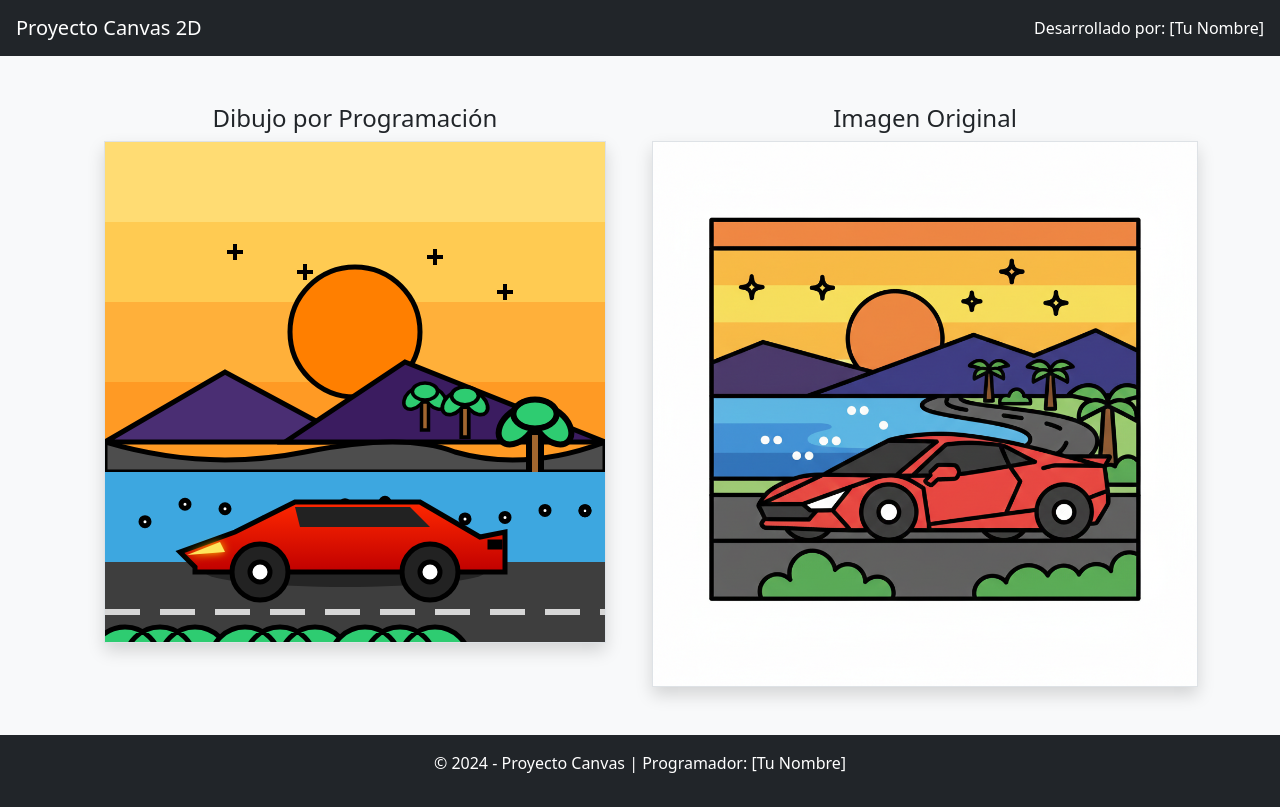
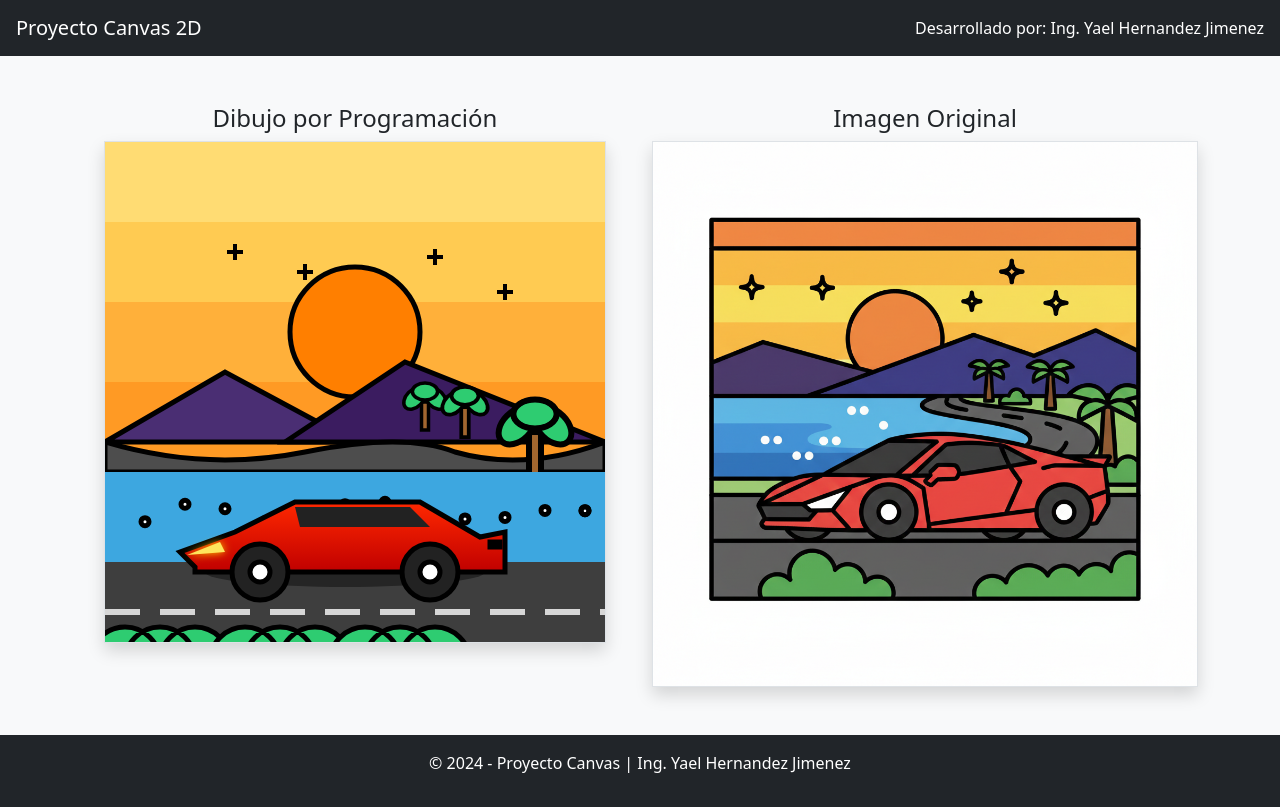
Before and after one commit to Makunouchi10/examen-tema1, a plain HTML site: page index.html in a window 1280 px wide. Drawn offline with nearby package versions, Linux system fonts and the light colour scheme.

Commit message:
agregue datos

```diff
--- a/index.html
+++ b/index.html
@@ -22,7 +22,7 @@
     <nav class="navbar navbar-expand-lg navbar-dark bg-dark px-3">
         <a class="navbar-brand" href="#">Proyecto Canvas 2D</a>
         <span class="navbar-text text-white ms-auto">
-            Desarrollado por: [Tu Nombre]
+            Desarrollado por: Ing. Yael Hernandez Jimenez
         </span>
     </nav>
 
@@ -45,7 +45,7 @@
 
     <!-- Footer -->
     <footer class="bg-dark text-white text-center py-3">
-        <p>© 2024 - Proyecto Canvas | Programador: [Tu Nombre]</p>
+        <p>© 2024 - Proyecto Canvas | Ing. Yael Hernandez Jimenez</p>
     </footer>
 
     <!-- JS -->
```
